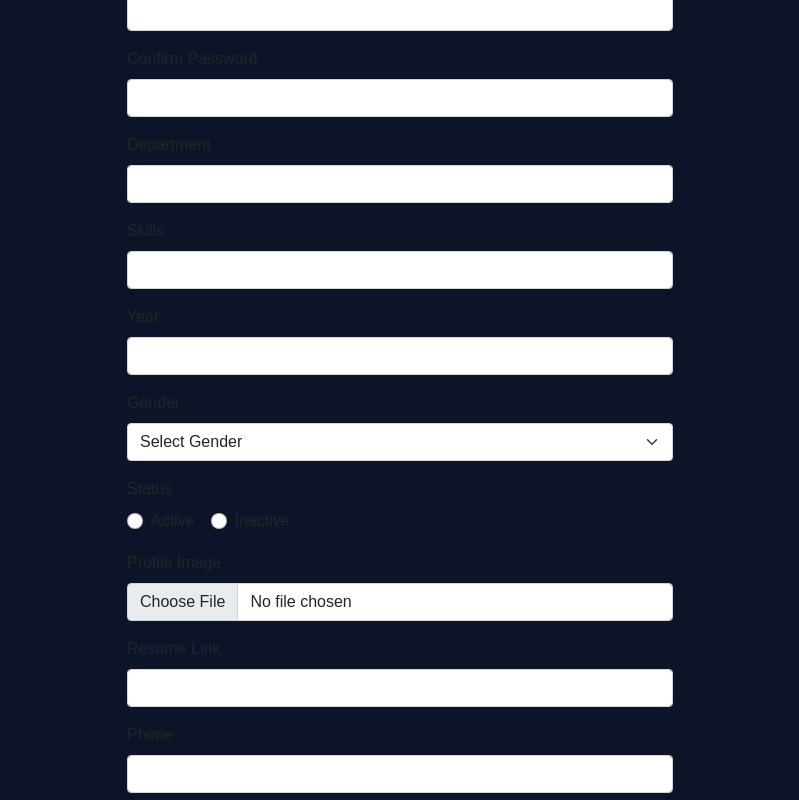
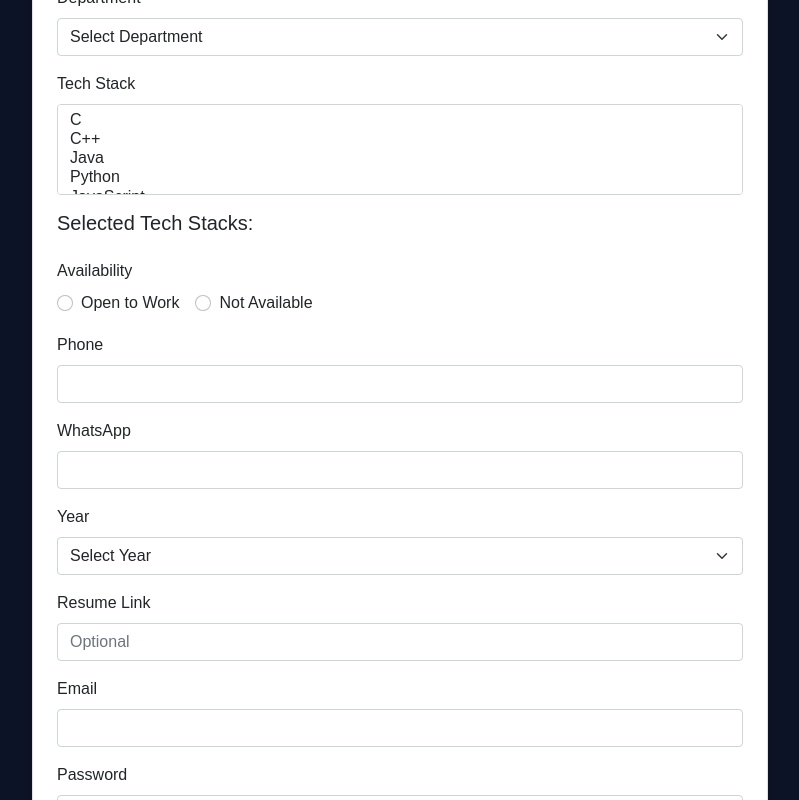
Before and after one commit to jeyasimma/Codebase, a React (Vite) app in the folder frontend/: page /register in a window 1280 px wide. Shown: the part 400-1200 px from the top of the page, without its empty margins (240-1039 px from the left). Built offline with nearby package versions, Linux system fonts and the light colour scheme.

Commit message:
register styling done

```diff
--- a/frontend/src/pages/register.jsx
+++ b/frontend/src/pages/register.jsx
@@ -12,7 +12,7 @@ export default function Register() {
     confirmPassword: "",
     gender: "",
     dept: "",
-    skills: "",
+    skills: [],
     year: "",
     status: "",
     resume_link: "",
@@ -33,6 +33,17 @@ export default function Register() {
     setProfile(e.target.files[0]);
   };
 
+  const handleTechStackChange = (e) => {
+    const value = Array.from(
+      e.target.selectedOptions,
+      (option) => option.value
+    );
+    setFormData((prevData) => ({
+      ...prevData,
+      skills: value,
+    }));
+  };
+
   const handleSubmit = async (e) => {
     e.preventDefault();
     if (formData.password !== formData.confirmPassword) {
@@ -41,23 +52,15 @@ export default function Register() {
     }
 
     const data = new FormData();
-    data.append("FullName", formData.FullName);
-    data.append("email", formData.email);
-    data.append("password", formData.password);
-    data.append("gender", formData.gender);
-    data.append("dept", formData.dept);
-    data.append("skills", formData.skills);
-    data.append("year", formData.year);
-    data.append("status", formData.status);
-    data.append("resume_link", formData.resume_link);
-    data.append("phone", formData.phone);
-    data.append("whatsapp", formData.whatsapp);
+    for (const key in formData) {
+      data.append(key, formData[key]);
+    }
     if (profile) data.append("profile", profile);
 
     try {
       await post("/auth/register", data);
       toast.success("Registration successful!");
-      navigate("/");
+      navigate("/login");
     } catch (error) {
       console.error("Registration error:", error);
       toast.error("Failed to register. Please try again.");
@@ -65,9 +68,10 @@ export default function Register() {
   };
 
   return (
-    <div className="container mt-5">
+    <div className="container mt-5 mb-5">
       <div className="row justify-content-center">
-        <div className="col-md-8 col-lg-6">
+        <div className="col-lg-8 col-md-10">
+          <div className="card shadow-lg p-4">
             <h2 className="text-center mb-4">Register</h2>
             <form onSubmit={handleSubmit} encType="multipart/form-data">
               <div className="mb-3">
@@ -83,11 +87,202 @@ export default function Register() {
               </div>
 
               <div className="mb-3">
+                <label className="form-label">Gender</label>
+                <select
+                  name="gender"
+                  className="form-select"
+                  value={formData.gender}
+                  onChange={handleChange}
+                  required
+                >
+                  <option value="">Select Gender</option>
+                  <option value="Male">Male</option>
+                  <option value="Female">Female</option>
+                  <option value="Prefer not to say">Prefer not to say</option>
+                </select>
+              </div>
+
+              <div className="mb-3">
+                <label className="form-label">Department</label>
+                <select
+                  name="dept"
+                  className="form-select"
+                  value={formData.dept}
+                  onChange={handleChange}
+                  required
+                >
+                  <option value="">Select Department</option>
+                  <option value="Aerospace Engineering and Applied Mechanics">
+                    Aerospace Engineering and Applied Mechanics
+                  </option>
+                  <option value="Architecture and Planning">
+                    Architecture and Planning
+                  </option>
+                  <option value="Civil Engineering">Civil Engineering</option>
+                  <option value="Computer Science and Technology">
+                    Computer Science and Technology
+                  </option>
+                  <option value="Electrical Engineering">
+                    Electrical Engineering
+                  </option>
+                  <option value="Electronics and Telecommunication Engineering">
+                    Electronics and Telecommunication Engineering
+                  </option>
+                  <option value="Information Technology">
+                    Information Technology
+                  </option>
+                  <option value="Mechanical Engineering">
+                    Mechanical Engineering
+                  </option>
+                  <option value="Metallurgy and Materials Engineering">
+                    Metallurgy and Materials Engineering
+                  </option>
+                  <option value="Mining Engineering">Mining Engineering</option>
+                </select>
+              </div>
+
+              <div className="mb-3">
+                <label className="form-label">Tech Stack</label>
+                <select
+                  name="skills"
+                  className="form-select"
+                  multiple
+                  onChange={handleTechStackChange}
+                  value={formData.skills}
+                >
+                  <option value="C">C</option>
+                  <option value="C++">C++</option>
+                  <option value="Java">Java</option>
+                  <option value="Python">Python</option>
+                  <option value="JavaScript">JavaScript</option>
+                  <option value="UI/UX">UI/UX</option>
+                  <option value="Machine Learning">Machine Learning</option>
+                  <option value="Full-Stack Web Development">
+                    Full-Stack Web Development
+                  </option>
+                  <option value="App Development">App Development</option>
+                  <option value="Game Development">Game Development</option>
+                  <option value="Spring Boot">Spring Boot</option>
+                  <option value="Django">Django</option>
+                  <option value="Cloud Computing">Cloud Computing</option>
+                </select>
+              </div>
+
+              <div className="mb-3">
+                <h5>Selected Tech Stacks:</h5>
+                <div className="d-flex flex-wrap gap-2">
+                  {formData.skills.map((stack, index) => (
+                    <span
+                      key={index}
+                      className="badge bg-secondary d-flex align-items-center"
+                    >
+                      {stack}
+                      <button
+                        type="button"
+                        className="btn-close btn-close-white ms-2"
+                        aria-label="Close"
+                        onClick={() => {
+                          setFormData((prevData) => ({
+                            ...prevData,
+                            skills: prevData.skills.filter((s) => s !== stack),
+                          }));
+                        }}
+                      ></button>
+                    </span>
+                  ))}
+                </div>
+              </div>
+
+              <div className="mb-3">
+                <label className="form-label">Availability</label>
+                <div className="d-flex gap-3">
+                  <div className="form-check">
+                    <input
+                      type="radio"
+                      className="form-check-input"
+                      name="status"
+                      value="Open to Work"
+                      checked={formData.status === "Open to Work"}
+                      onChange={handleChange}
+                      required
+                    />
+                    <label className="form-check-label">Open to Work</label>
+                  </div>
+                  <div className="form-check">
+                    <input
+                      type="radio"
+                      className="form-check-input"
+                      name="status"
+                      value="Not Available"
+                      checked={formData.status === "Not Available"}
+                      onChange={handleChange}
+                      required
+                    />
+                    <label className="form-check-label">Not Available</label>
+                  </div>
+                </div>
+              </div>
+
+              <div className="mb-3">
+                <label className="form-label">Phone</label>
+                <input
+                  type="tel"
+                  className="form-control"
+                  name="phone"
+                  value={formData.phone}
+                  onChange={handleChange}
+                  required
+                />
+              </div>
+
+              <div className="mb-3">
+                <label className="form-label">WhatsApp</label>
+                <input
+                  type="tel"
+                  className="form-control"
+                  name="whatsapp"
+                  value={formData.whatsapp}
+                  onChange={handleChange}
+                  required
+                />
+              </div>
+
+              <div className="mb-3">
+                <label className="form-label">Year</label>
+                <select
+                  name="year"
+                  className="form-select"
+                  value={formData.year}
+                  onChange={handleChange}
+                  required
+                >
+                  <option value="">Select Year</option>
+                  <option value="First Year">First Year</option>
+                  <option value="Second Year">Second Year</option>
+                  <option value="Third Year">Third Year</option>
+                  <option value="Fourth Year">Fourth Year</option>
+                  <option value="Graduated">Graduated</option>
+                </select>
+              </div>
+
+              <div className="mb-3">
+                <label className="form-label">Resume Link</label>
+                <input
+                  type="url"
+                  className="form-control"
+                  name="resume_link"
+                  value={formData.resume_link}
+                  onChange={handleChange}
+                  placeholder="Optional"
+                />
+              </div>
+
+              <div className="mb-3">
                 <label className="form-label">Email</label>
                 <input
                   type="email"
+                  className="form-control"
                   name="email"
-                className="form-control"
                   value={formData.email}
                   onChange={handleChange}
                   required
@@ -98,8 +293,8 @@ export default function Register() {
                 <label className="form-label">Password</label>
                 <input
                   type="password"
+                  className="form-control"
                   name="password"
-                className="form-control"
                   value={formData.password}
                   onChange={handleChange}
                   required
@@ -110,8 +305,8 @@ export default function Register() {
                 <label className="form-label">Confirm Password</label>
                 <input
                   type="password"
+                  className="form-control"
                   name="confirmPassword"
-                className="form-control"
                   value={formData.confirmPassword}
                   onChange={handleChange}
                   required
@@ -119,136 +314,24 @@ export default function Register() {
               </div>
 
               <div className="mb-3">
-              <label className="form-label">Department</label>
+                <label className="form-label">Profile Photo</label>
                 <input
-                type="text"
-                name="dept"
+                  type="file"
                   className="form-control"
-                value={formData.dept}
-                onChange={handleChange}
+                  name="profile"
+                  onChange={handleFileChange}
+                  accept="image/*"
                   required
                 />
               </div>
 
-            <div className="mb-3">
-              <label className="form-label">Skills</label>
-              <input
-                type="text"
-                name="skills"
-                className="form-control"
-                value={formData.skills}
-                onChange={handleChange}
-                required
-              />
-            </div>
-
-            <div className="mb-3">
-              <label className="form-label">Year</label>
-              <input
-                type="text"
-                name="year"
-                className="form-control"
-                value={formData.year}
-                onChange={handleChange}
-                required
-              />
-            </div>
-
-            <div className="mb-3">
-              <label className="form-label">Gender</label>
-              <select
-                name="gender"
-                className="form-select"
-                value={formData.gender}
-                onChange={handleChange}
-                required
-              >
-                <option value="">Select Gender</option>
-                <option value="male">Male</option>
-                <option value="female">Female</option>
-                <option value="other">Other</option>
-              </select>
-            </div>
-
-            <div className="mb-3">
-              <label className="form-label">Status</label>
-              <div>
-                <div className="form-check form-check-inline">
-                  <input
-                    type="radio"
-                    className="form-check-input"
-                    name="status"
-                    value="active"
-                    checked={formData.status === "active"}
-                    onChange={handleChange}
-                  />
-                  <label className="form-check-label">Active</label>
-                </div>
-                <div className="form-check form-check-inline">
-                  <input
-                    type="radio"
-                    className="form-check-input"
-                    name="status"
-                    value="inactive"
-                    checked={formData.status === "inactive"}
-                    onChange={handleChange}
-                  />
-                  <label className="form-check-label">Inactive</label>
-                </div>
-              </div>
-            </div>
-
-            <div className="mb-3">
-              <label className="form-label">Profile Image</label>
-              <input
-                type="file"
-                name="profile"
-                className="form-control"
-                onChange={handleFileChange}
-                required
-              />
-            </div>
-
-            <div className="mb-3">
-              <label className="form-label">Resume Link</label>
-              <input
-                type="text"
-                name="resume_link"
-                className="form-control"
-                value={formData.resume_link}
-                onChange={handleChange}
-              />
-            </div>
-
-            <div className="mb-3">
-              <label className="form-label">Phone</label>
-              <input
-                type="text"
-                name="phone"
-                className="form-control"
-                value={formData.phone}
-                onChange={handleChange}
-                required
-              />
-            </div>
-
-            <div className="mb-3">
-              <label className="form-label">WhatsApp</label>
-              <input
-                type="text"
-                name="whatsapp"
-                className="form-control"
-                value={formData.whatsapp}
-                onChange={handleChange}
-              />
-            </div>
-
-            <button type="submit" className="btn btn-primary w-100">
+              <button type="submit" className="btn btn-primary w-100 mt-4">
                 Register
               </button>
             </form>
           </div>
         </div>
       </div>
+    </div>
   );
 }
```
Also changed, not shown: 2 other files (tests, documents, lock files or other folders). Lines whose indentation alone changed are shown as unchanged.
